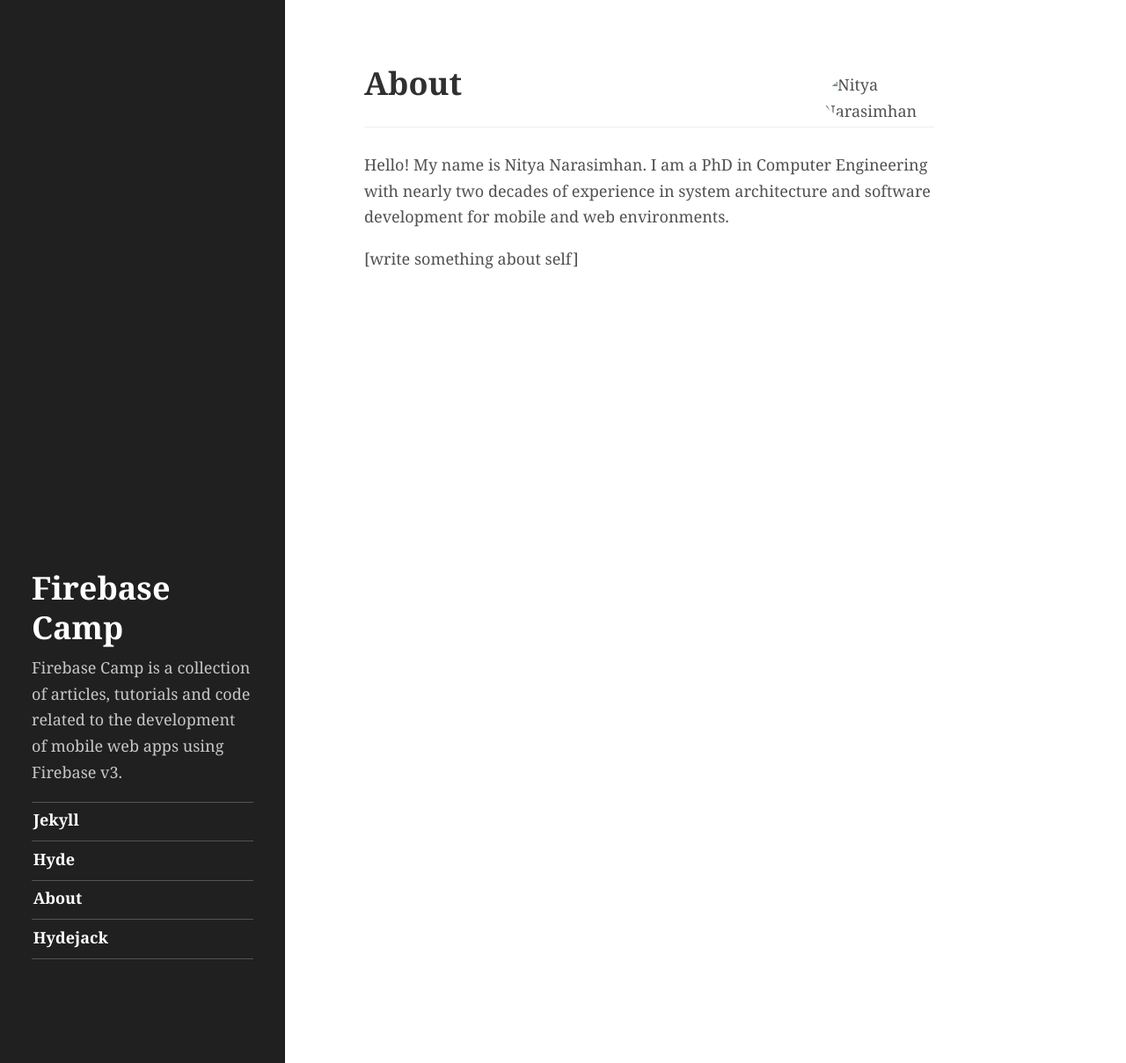
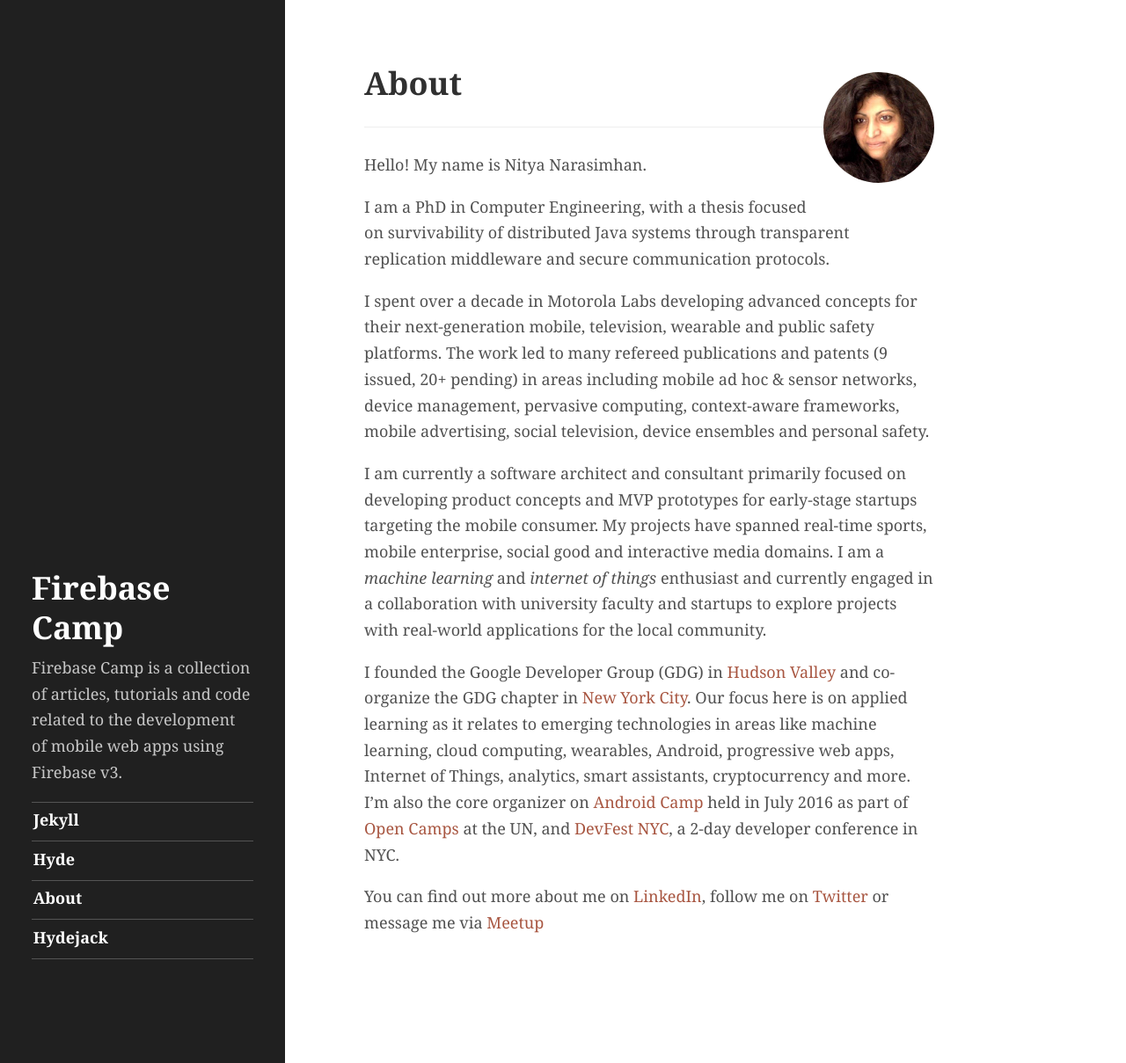
Before and after one commit to Firebase-Camp/Firebase-Camp.github.io, a Jekyll site: the page built from about.md, in a window 1280 px wide and 1209 px high. Shown: the whole window at 88% size. Built offline with Jekyll 4.4.1, drawn with Linux system fonts in a browser that asks for light colours.

Commit message:
Updated About page

```diff
--- a/_config.yml
+++ b/_config.yml
@@ -46,19 +46,19 @@ author:
   name:              'Nitya Narasimhan'
 
   # This photo will be used in the about section
-  photo:             ./public/img/nitya.jpg
-  photo2x:           ./public/img/nitya.jpg
+  photo:             /public/img/nitya.jpg
+  photo2x:           /public/img/nitya.jpg
 
   # Markdown enabled, can use multiple paragraphs (enabled by `|`)
   about:             |
-    Hello! My name is Nitya Narasimhan. I am a PhD in Computer Engineering with nearly two decades of experience in system architecture and software development for mobile and web environments.
+    Hello! My name is Nitya Narasimhan.
 
   # Social media icons in sidebar
   # Comment/uncommet to show/hide
   # Icons appear in order, can be rearranged:
   social:
     #facebook:        _username_
-    twitter:         _nitya_
+    twitter:         nitya
     #google:          _number_
     #vk:              _username_
     #youtube:         _string___string___string_
--- a/about.md
+++ b/about.md
@@ -9,4 +9,12 @@ title: About
 {% endcomment %}
 {% include about-short.html author=site.author %}
 
-[write something about self]
+I am a PhD in Computer Engineering, with a thesis focused on survivability of distributed Java systems through transparent replication middleware and secure communication protocols.
+
+I spent over a decade in Motorola Labs developing advanced concepts for their next-generation mobile, television, wearable and public safety platforms. The work led to many refereed publications and patents (9 issued, 20+ pending) in areas including mobile ad hoc & sensor networks, device management, pervasive computing, context-aware frameworks, mobile advertising, social television, device ensembles and personal safety.
+
+I am currently a software architect and consultant primarily focused on developing product concepts and MVP prototypes for early-stage startups targeting the mobile consumer. My projects have spanned real-time sports, mobile enterprise, social good and interactive media domains. I am a _machine learning_ and _internet of things_ enthusiast and currently engaged in a collaboration with university faculty and startups to explore projects with real-world applications for the local community.
+
+I founded the Google Developer Group (GDG) in [Hudson Valley](https://www.meetup.com/gdg-hudson-valley/) and co-organize the GDG chapter in [New York City](https://www.meetup.com/gdgnyc/). Our focus here is on applied learning as it relates to emerging technologies in areas like machine learning, cloud computing, wearables, Android, progressive web apps, Internet of Things, analytics, smart assistants, cryptocurrency and more. I'm also the core organizer on [Android Camp](https://androidcamp.splashthat.com/) held in July 2016 as part of [Open Camps](http://opencamps.org/team.html) at the UN, and [DevFest NYC](http://devfestnyc.com), a 2-day developer conference in NYC.
+
+You can find out more about me on [LinkedIn](http://www.linkedin.com/in/nityan), follow me on [Twitter](http://www.twitter.com/nitya) or message me via [Meetup](https://www.meetup.com/gdgnyc/members/11387669/)
```
